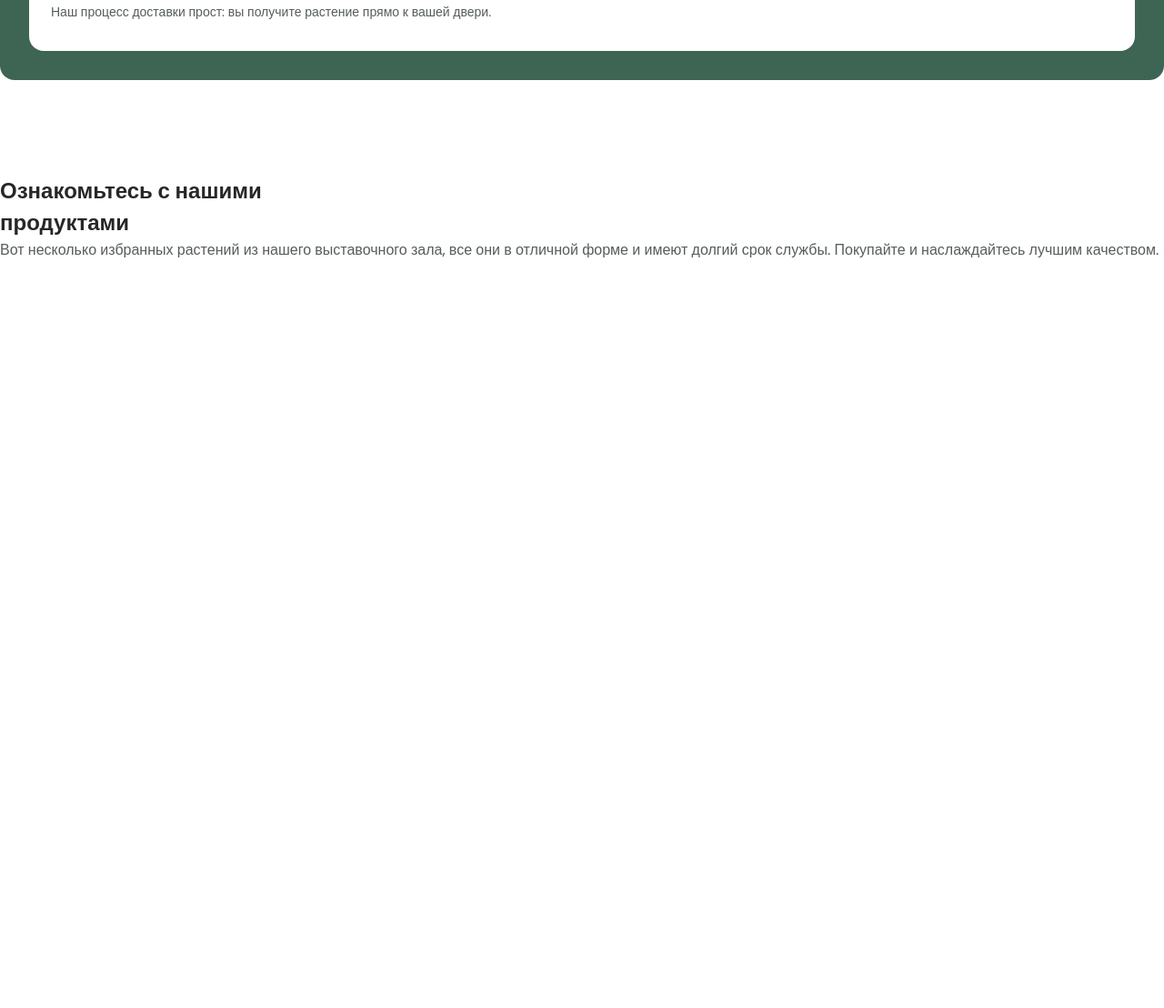
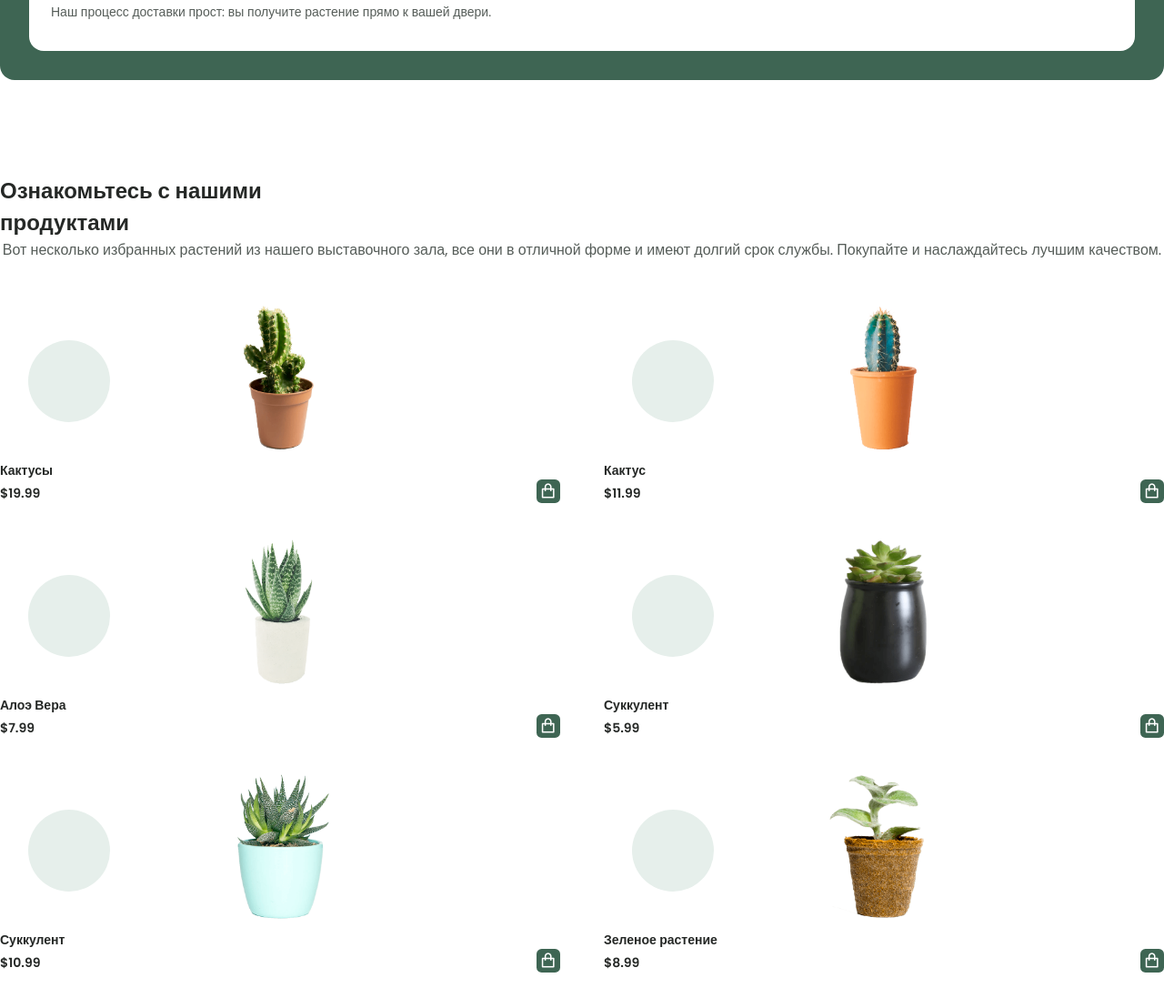
Before and after one commit to NastyaSaprick/Planet-PHP, a plain HTML site: page index.html in a window 1280 px wide. Shown: the part 2301-3409 px from the top of the page at 91% size. Before the commit the page ends 2604 px from the top, so only its background shows below. Drawn offline with nearby package versions, Linux system fonts and the light colour scheme.

Commit message:
products

```diff
--- a/css/style.css
+++ b/css/style.css
@@ -435,3 +435,65 @@ img{
 }
 
 /*=============== PRODUCTS ===============*/
+.product__description{
+  text-align: center;
+}
+
+.product__container{
+  padding: 3rem 0;
+  grid-template-columns: repeat(2, 1fr);
+  gap: 2.5rem 3rem;
+}
+
+.product__card{
+  display: grid;
+  position: relative;
+}
+
+.product__img{
+  position: relative;
+  width: 120px;
+  justify-self: center;
+  margin-bottom: var(--mb-0-75);
+  transition: .3s;
+}
+
+.product__title,
+.product__price{
+  font-size: var(--small-font-size);
+  font-weight: var(--font-semi-bold);
+  color: var(--title-color);
+}
+
+.product__title{
+  margin-bottom: .25rem;
+}
+
+.product__button{
+  position: absolute;
+  right: 0;
+  bottom: 0;
+  background-color: var(--first-color);
+  color: #FFF;
+  padding: 0.25rem;
+  border-radius: .35rem;
+  font-size: 1.15rem;
+}
+
+.product__button:hover{
+  background-color: var(--first-color-alt);
+}
+
+.product__circle{
+  width: 90px;
+  height: 90px;
+  background-color: var(--first-color-lighten);
+  border-radius: 50%;
+  position: absolute;
+  top: 18%;
+  left: 5%;
+}
+
+.product__card:hover .product__img{
+  transform: translateY(-.5rem);
+}
--- a/index.html
+++ b/index.html
@@ -190,6 +190,88 @@
         Вот несколько избранных растений из нашего выставочного зала, все они в отличной форме и имеют долгий срок службы. Покупайте и наслаждайтесь лучшим качеством.
       </p>
 
+      <div class="product__container grid">
+
+        <article class="product__card"><!-- карточка продукта 1 -->
+          <div class="product__circle"></div>
+
+          <img src="img/product1.png" alt="img" class="product__img">
+
+          <h3 class="product__title">Кактусы</h3>
+          <span class="product__price">$19.99</span>
+
+          <button class="button--flex product__button">
+            <i class="ri-shopping-bag-line"></i>
+          </button>
+        </article>
+
+        <article class="product__card"><!-- карточка продукта 2 -->
+          <div class="product__circle"></div>
+
+          <img src="img/product2.png" alt="img" class="product__img">
+
+          <h3 class="product__title">Кактус</h3>
+          <span class="product__price">$11.99</span>
+
+          <button class="button--flex product__button">
+            <i class="ri-shopping-bag-line"></i>
+          </button>
+        </article>
+
+        <article class="product__card"><!-- карточка продукта 3 -->
+          <div class="product__circle"></div>
+
+          <img src="img/product3.png" alt="img" class="product__img">
+
+          <h3 class="product__title">Алоэ Вера</h3>
+          <span class="product__price">$7.99</span>
+
+          <button class="button--flex product__button">
+            <i class="ri-shopping-bag-line"></i>
+          </button>
+        </article>
+
+        <article class="product__card"><!-- карточка продукта 4 -->
+          <div class="product__circle"></div>
+
+          <img src="img/product4.png" alt="img" class="product__img">
+
+          <h3 class="product__title">Суккулент</h3>
+          <span class="product__price">$5.99</span>
+
+          <button class="button--flex product__button">
+            <i class="ri-shopping-bag-line"></i>
+          </button>
+        </article>
+
+        <article class="product__card"><!-- карточка продукта 5 -->
+          <div class="product__circle"></div>
+
+          <img src="img/product5.png" alt="img" class="product__img">
+
+          <h3 class="product__title">Суккулент</h3>
+          <span class="product__price">$10.99</span>
+
+          <button class="button--flex product__button">
+            <i class="ri-shopping-bag-line"></i>
+          </button>
+        </article>
+
+        <article class="product__card"><!-- карточка продукта 6 -->
+          <div class="product__circle"></div>
+
+          <img src="img/product6.png" alt="img" class="product__img">
+
+          <h3 class="product__title">Зеленое растение</h3>
+          <span class="product__price">$8.99</span>
+
+          <button class="button--flex product__button">
+            <i class="ri-shopping-bag-line"></i>
+          </button>
+        </article>
+
+      </div>
+
 
     </section>
   </main>
```
